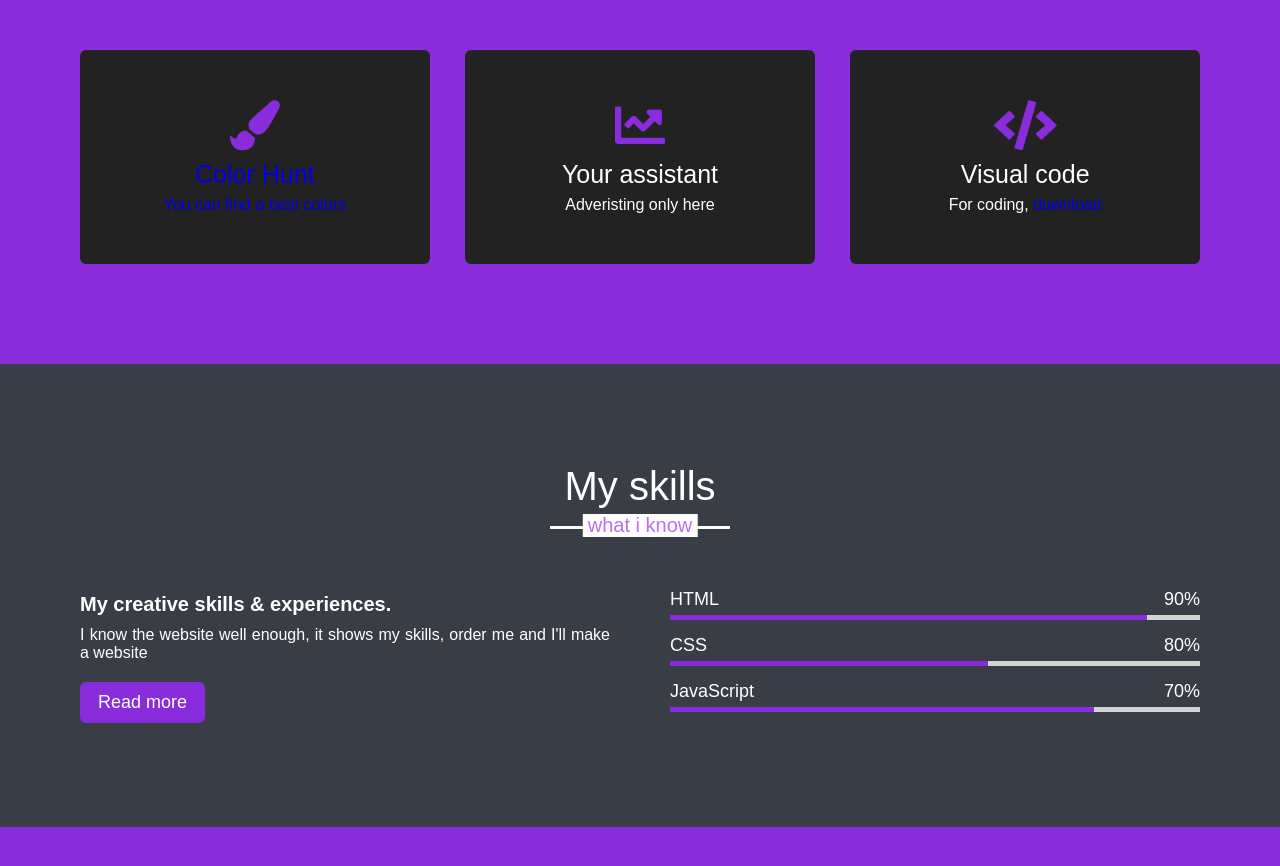
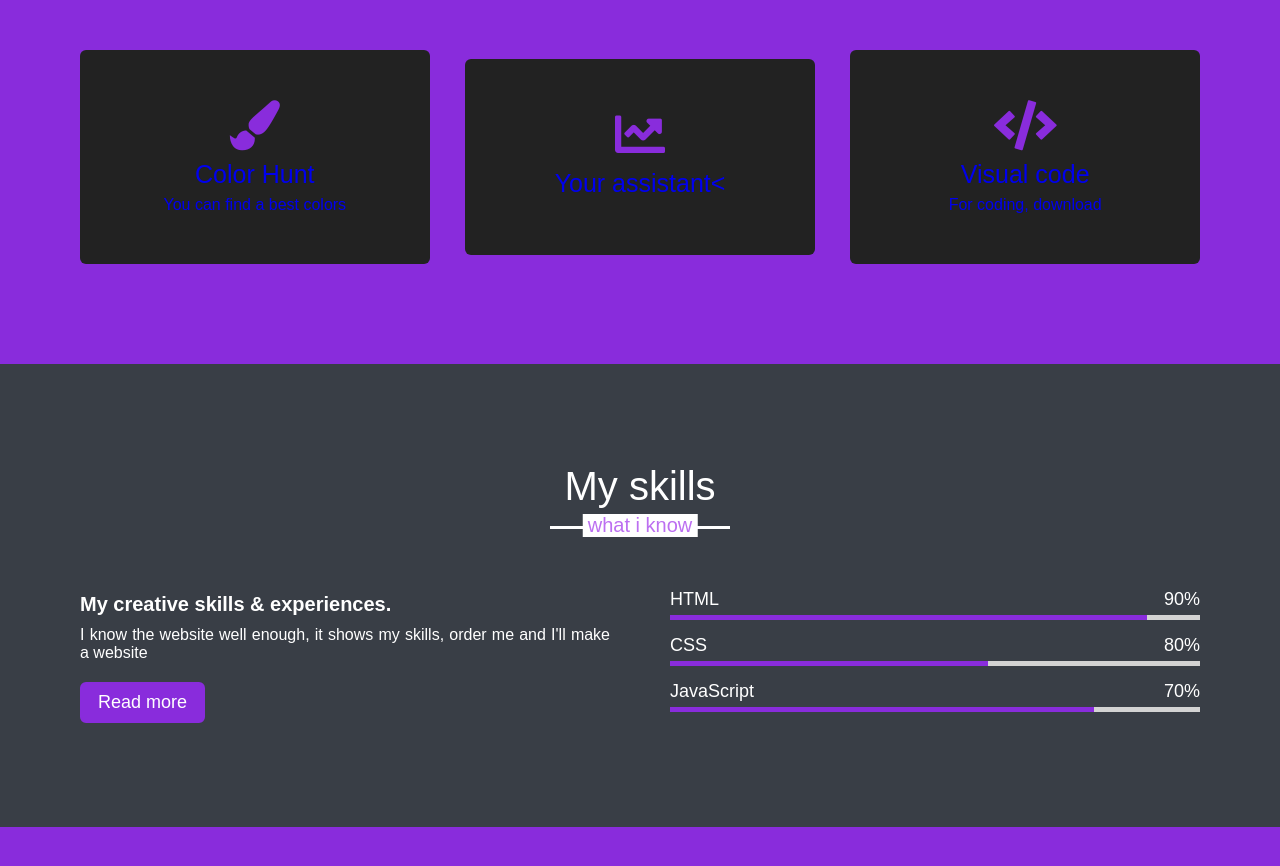
Before and after one commit to khabibman/khabibman.github.io, a plain HTML site: page index.html in a window 1280 px wide. Shown: the part 1700-2566 px from the top of the page. Drawn offline with nearby package versions, Linux system fonts and the light colour scheme; a script that the page names is missing.

Commit message:
Update index.html

```diff
--- a/index.html
+++ b/index.html
@@ -81,8 +81,8 @@
                 <div class="card">
                     <div class="box">
                         <i class="fas fa-chart-line"></i>
-                        <div class="text"><a href-"https://www.youtube.com/channel/UC7UJYaFjlFf919Z5sJt7KgA"/>Your assistant</div>
-                        <p>Adveristing only here  </p>
+                        <div class="text"><a href="https://www.youtube.com/results?search_query=xy.webdev">Your assistant<</div>
+                        <p> </p>
                     </div>
                 </div>
                 <div class="card">
```
